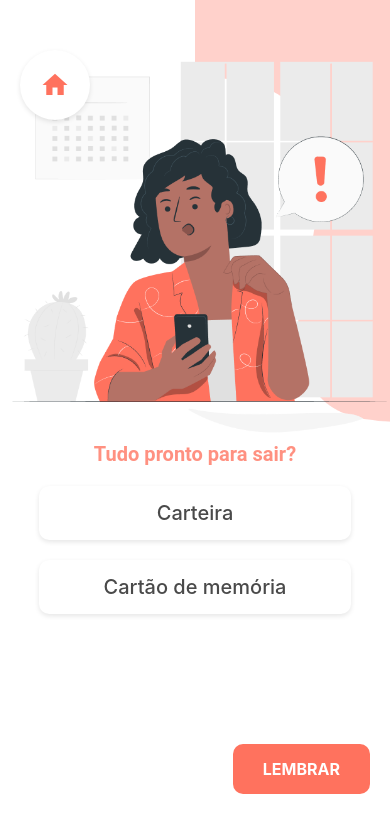
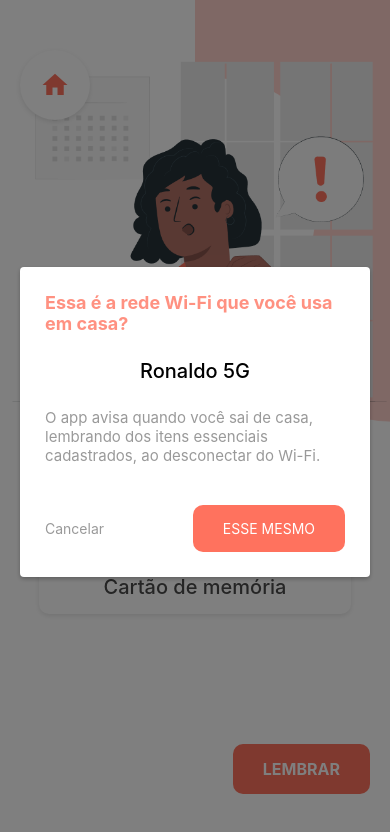
Before and after one commit to Joao-Pacheco/lembrex, a React Native app: screen / in a window 390 px wide. Shown: the top 832 px of the page. Built offline with nearby package versions, Linux system fonts and the light colour scheme.

Commit message:
feature: wifiSelectorModal UI + tests finished

```diff
--- /dev/null
+++ b/constants/colors.js
@@ -0,0 +1,34 @@
+const colors = {
+  // Primary Colors
+  primary: '#FF725E',
+  primaryDark: '#2980b9',
+  primaryLight: '#5dade2',
+
+  // Secondary Colors
+  secondary: '#4A4A4A',
+  secondaryDark: '#27ae60',
+  secondaryLight: '#58d68d',
+
+  //Buttons Colors
+  primaryButton: '#FF725E',
+
+  // Neutral Colors
+  background: '#ffffff',
+  backgroundLight: '#f5f5f5',
+  backgroundDark: '#333333',
+
+  // Text Colors
+  textPrimary: '#FF725EC7',
+  textSecondary: '#7f8c8d',
+  textBlack: '#000',
+  textGrey: '#00000066',
+  textWhite: '#fff',
+
+  //Shadow Colors
+  shadowColor: '#000',
+
+  //overlay Colors
+  overlay: '#00000080',
+};
+
+export default colors;
--- /dev/null
+++ b/view/home/components/wifiSelectorModal/wifiSelectorModal.styles.tsx
@@ -0,0 +1,78 @@
+import { StyleSheet } from 'react-native';
+import colors from '../../../../constants/colors';
+
+export default StyleSheet.create({
+  centeredView: {
+    flex: 1,
+    justifyContent: 'center',
+    alignItems: 'center',
+  },
+  modalView: {
+    margin: 20,
+    backgroundColor: colors.background,
+    borderRadius: 4,
+    padding: 25,
+    alignItems: 'center',
+    shadowColor: colors.shadowColor,
+    shadowOffset: {
+      width: 0,
+      height: 2,
+    },
+    shadowOpacity: 0.25,
+    shadowRadius: 4,
+    elevation: 5,
+  },
+  modalTitle: {
+    color: colors.textPrimary,
+    fontSize: 18,
+    fontWeight: 'bold',
+    marginBottom: 25,
+  },
+  modalTitleWifi: {
+    fontSize: 20,
+    fontWeight: 500,
+    color: colors.textBlack,
+    marginBottom: 25,
+  },
+  modalMessage: {
+    marginBottom: 20,
+    fontSize: 15,
+    textAlign: 'left',
+    color: colors.textGrey,
+  },
+  button: {
+    backgroundColor: colors.primaryButton,
+    borderRadius: 10,
+    paddingVertical: 15,
+    paddingHorizontal: 30,
+    alignItems: 'center',
+  },
+  primaryButton: {
+    backgroundColor: colors.primaryButton,
+    borderRadius: 10,
+    paddingVertical: 15,
+    paddingHorizontal: 30,
+    alignItems: 'center',
+  },
+  primaryButtonText: {
+    color: colors.textWhite,
+  },
+  secondaryButton: {},
+  secondaryButtonText: {
+    color: colors.textGrey,
+    textAlignVertical: 'center',
+  },
+  buttonContainer: {
+    width: '100%',
+    flexDirection: 'row',
+    justifyContent: 'space-between',
+    alignItems: 'center',
+    marginTop: 20,
+  },
+  modalBackground: {
+    flex: 1,
+    backgroundColor: colors.overlay,
+    justifyContent: 'center',
+    alignItems: 'center',
+  },
+});
--- /dev/null
+++ b/view/home/components/wifiSelectorModal/wifiSelectorModal.tsx
@@ -0,0 +1,68 @@
+import React, { useState } from 'react';
+import { View, Text, Modal, TouchableOpacity } from 'react-native';
+import styles from './wifiSelectorModal.styles';
+
+interface ModalProps {
+  isVisible: boolean;
+  onClose: () => void;
+  title: string;
+  modalTitleWifi: string;
+  message: string;
+  primaryButtonText: string;
+  onPrimaryButtonPress: () => void;
+  secondaryButtonText?: string;
+  onSecondaryButtonPress?: () => void;
+}
+
+export default function wifiSelectorModal(modalProps: ModalProps) {
+  const {
+    isVisible,
+    onClose,
+    title,
+    modalTitleWifi,
+    message,
+    primaryButtonText,
+    onPrimaryButtonPress,
+    secondaryButtonText,
+    onSecondaryButtonPress,
+  } = modalProps;
+
+  return (
+    <Modal
+      animationType="slide"
+      transparent={true}
+      visible={isVisible}
+      onRequestClose={onClose}
+    >
+      <TouchableOpacity
+        testID="modal-background"
+        style={styles.modalBackground}
+        onPress={onClose}
+      >
+        <View testID="modal-view" style={styles.modalView}>
+          <Text style={styles.modalTitle}>{title}</Text>
+          <Text style={styles.modalTitleWifi}>{modalTitleWifi}</Text>
+          <Text style={styles.modalMessage}>{message}</Text>
+          <View style={styles.buttonContainer}>
+            {secondaryButtonText && (
+              <TouchableOpacity
+                style={[styles.secondaryButton]}
+                onPress={onSecondaryButtonPress}
+              >
+                <Text style={styles.secondaryButtonText}>
+                  {secondaryButtonText}
+                </Text>
+              </TouchableOpacity>
+            )}
+            <TouchableOpacity
+              style={[styles.button, styles.primaryButton]}
+              onPress={onPrimaryButtonPress}
+            >
+              <Text style={styles.primaryButtonText}>{primaryButtonText}</Text>
+            </TouchableOpacity>
+          </View>
+        </View>
+      </TouchableOpacity>
+    </Modal>
+  );
+}
--- a/view/home/home.styles.tsx
+++ b/view/home/home.styles.tsx
@@ -1,4 +1,5 @@
 import { StyleSheet } from 'react-native';
+import colors from '../../constants/colors';
 
 export default StyleSheet.create({
   background: {
@@ -29,7 +30,7 @@ export default StyleSheet.create({
     fontWeight: 'bold',
     width: '100%',
     textAlign: 'center',
-    color: '#FF725EC7',
+    color: colors.textPrimary,
   },
   itemsList: {
     flex: 1,
@@ -38,11 +39,11 @@ export default StyleSheet.create({
     alignItems: 'center',
   },
   item: {
-    backgroundColor: '#FFFFFF',
+    backgroundColor: colors.background,
     borderRadius: 10,
     paddingVertical: 15,
     paddingHorizontal: 20,
-    shadowColor: '#000',
+    shadowColor: colors.shadowColor,
     shadowOffset: { width: 0, height: 2 },
     shadowOpacity: 0.1,
     shadowRadius: 5,
@@ -51,7 +52,7 @@ export default StyleSheet.create({
     marginBottom: 20,
   },
   itemText: {
-    color: '#4A4A4A',
+    color: colors.secondary,
     fontSize: 20,
     fontWeight: '500',
     width: '100%',
@@ -61,14 +62,14 @@ export default StyleSheet.create({
     position: 'absolute',
     right: 20,
     bottom: 50,
-    backgroundColor: '#FF725E',
+    backgroundColor: colors.primaryButton,
     borderRadius: 10,
     paddingVertical: 15,
     paddingHorizontal: 30,
     alignItems: 'center',
   },
   addBtnText: {
-    color: '#FFFFFF',
+    color: colors.background,
     fontSize: 16,
     fontWeight: 'bold',
   },
@@ -76,13 +77,13 @@ export default StyleSheet.create({
     position: 'absolute',
     left: 20,
     top: 50,
-    backgroundColor: '#FFFFFF',
+    backgroundColor: colors.background,
     borderRadius: 50,
     width: 70,
     height: 70,
     justifyContent: 'center',
     alignItems: 'center',
-    shadowColor: '#000',
+    shadowColor: colors.shadowColor,
     shadowOffset: { width: 0, height: 2 },
     shadowOpacity: 0.1,
     shadowRadius: 5,
--- a/view/home/home.tsx
+++ b/view/home/home.tsx
@@ -2,6 +2,7 @@ import { Image, Text, TouchableOpacity, View } from 'react-native';
 import React from 'react';
 import styles from './home.styles';
 import { MaterialIcons } from '@expo/vector-icons';
+import WifiSelectorModal from './components/wifiSelectorModal/wifiSelectorModal';
 
 export default function home() {
   return (
@@ -39,6 +40,17 @@ export default function home() {
       <TouchableOpacity style={styles.addBtn}>
         <Text style={styles.addBtnText}>LEMBRAR</Text>
       </TouchableOpacity>
+      <WifiSelectorModal
+        isVisible={true}
+        onClose={() => {}}
+        title="Essa é a rede Wi-Fi que você usa em casa?"
+        modalTitleWifi="Ronaldo 5G"
+        message="O app avisa quando você sai de casa, lembrando dos itens essenciais cadastrados, ao desconectar do Wi-Fi."
+        primaryButtonText="ESSE MESMO"
+        onPrimaryButtonPress={() => console.log('Lembrar pressionado')}
+        secondaryButtonText="Cancelar"
+        onSecondaryButtonPress={() => {}}
+      />
     </View>
   );
 }
```
Also changed, not shown: 1 other file (tests, documents, lock files or other folders).
